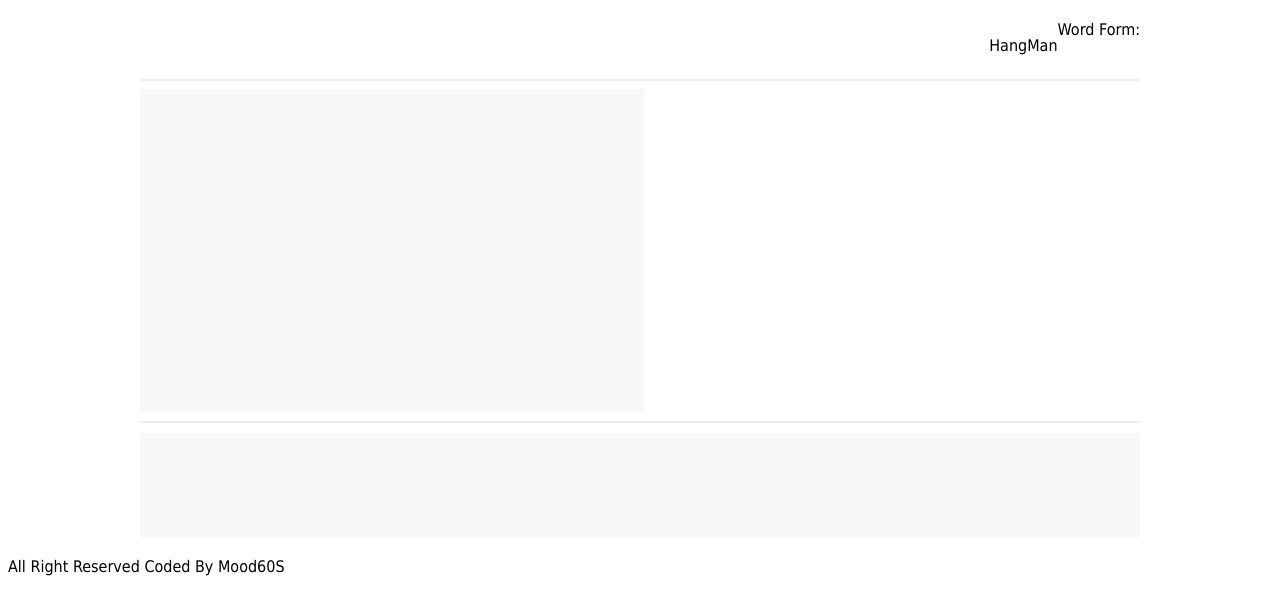
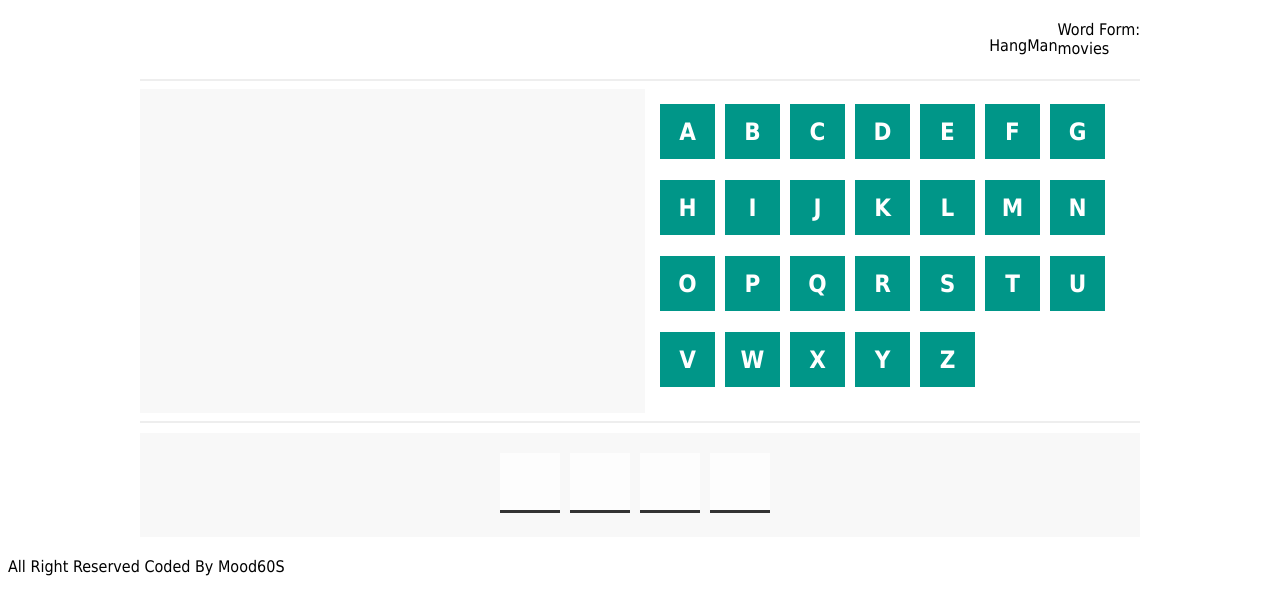
Before and after one commit to mood60s/HangMan-Game, a plain HTML site: page index.html in a window 1280 px wide. Drawn offline with Linux system fonts and the light colour scheme.

Commit message:
Update index.html

```diff
--- a/index.html
+++ b/index.html
@@ -36,7 +36,7 @@
     <audio id="fail" src="audio/Error - Sound Effect  Non copyright sound effects  TCW-SoundEffects.mp3"></audio>
    <audio id="lose" src="audio/[High Quality] Shadow of the Colossus OST 09 - The End of the Battle.mp3"></audio>
    <audio id="winner" src="audio/Ogryzek - EMPIRE (Slowed).mp3"></audio>
-<script src="js/java.js"></script>
+<script src="js/main.js"></script>
 <footer>All Right Reserved Coded By Mood60S</footer>
   </body>
 </html>
```
